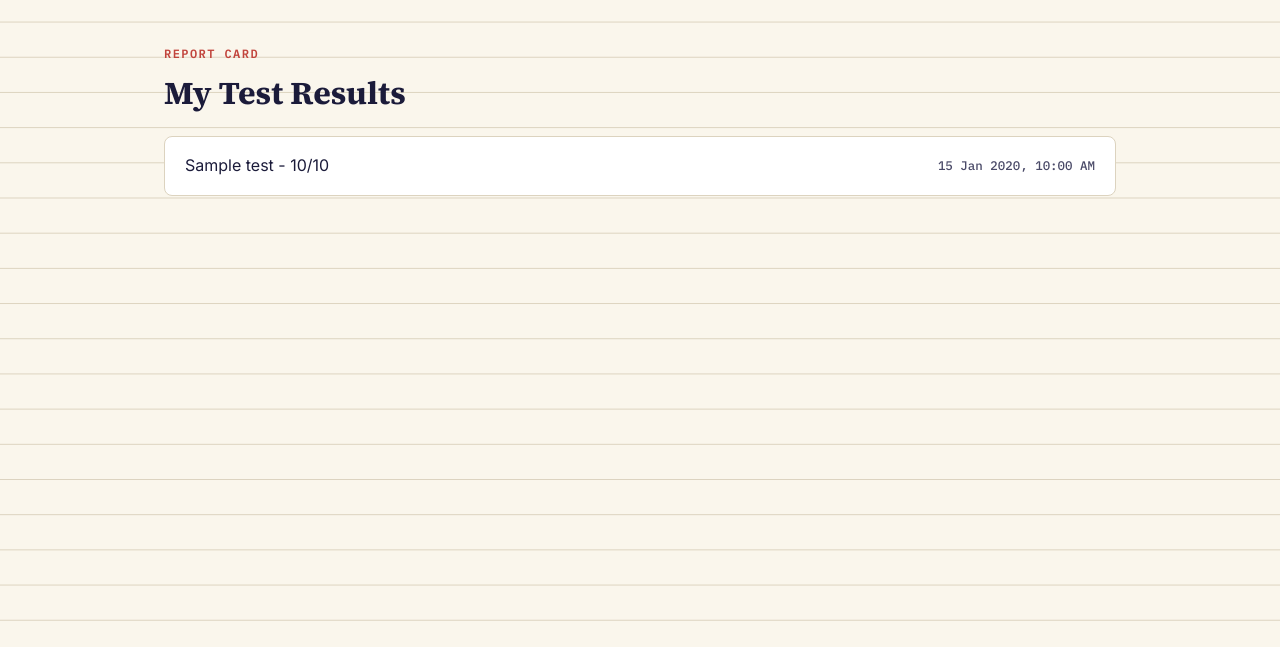
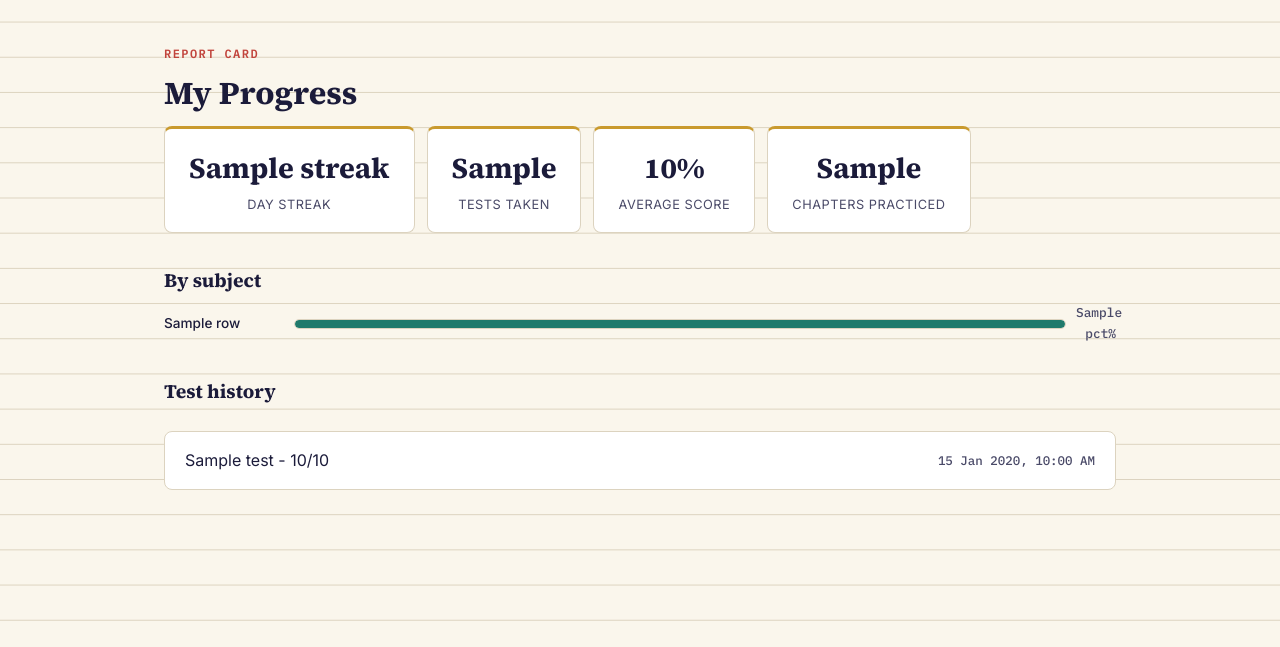
Before and after one commit to Saurabh-18-py/Eduportal, a Django app: template templates/mocktest/my_attempts.html in a window 1280 px wide. Shown: the part 84-731 px from the top of the page. Run offline with Django 3.2, Linux system fonts and the light colour scheme; the template is opened without the code that fills it: most values are stand-ins (such as "Sample title", 1, 10 or a date in 2020).

Commit message:
Add progress dashboard: streak, avg score, subject breakdown

```diff
--- a/static/css/style.css
+++ b/static/css/style.css
@@ -854,3 +854,43 @@ button:focus-visible, a:focus-visible { outline: 2px solid var(--teal); outline-
 @media (max-width: 420px) {
     .install-banner-text { font-size: 0.8rem; }
 }
+
+/* ----- Subject-wise performance bars (progress dashboard) ----- */
+.subject-bars {
+    display: flex;
+    flex-direction: column;
+    gap: 10px;
+    margin-bottom: 24px;
+}
+.subject-bar-row {
+    display: flex;
+    align-items: center;
+    gap: 10px;
+}
+.subject-bar-label {
+    width: 120px;
+    flex-shrink: 0;
+    font-size: 0.85rem;
+    font-weight: 500;
+}
+.subject-bar-track {
+    flex: 1;
+    height: 10px;
+    background: var(--paper-raised);
+    border: 1px solid var(--rule);
+    border-radius: 6px;
+    overflow: hidden;
+}
+.subject-bar-fill {
+    height: 100%;
+    background: var(--teal);
+    border-radius: 6px;
+}
+.subject-bar-pct {
+    width: 40px;
+    flex-shrink: 0;
+    text-align: right;
+    font-family: var(--font-mono);
+    font-size: 0.8rem;
+    color: var(--ink-soft);
+}
--- a/templates/mocktest/my_attempts.html
+++ b/templates/mocktest/my_attempts.html
@@ -2,7 +2,43 @@
 {% block title %}My Results{% endblock %}
 {% block content %}
 <span class="eyebrow">Report Card</span>
-<h1>My Test Results</h1>
+<h1>My Progress</h1>
+
+<div class="stats-grid">
+    <div class="stat-card">
+        <span class="stat-num">{{ streak }}{% if streak > 0 %} 🔥{% endif %}</span>
+        <span class="stat-label">day streak</span>
+    </div>
+    <div class="stat-card">
+        <span class="stat-num">{{ tests_taken }}</span>
+        <span class="stat-label">tests taken</span>
+    </div>
+    <div class="stat-card">
+        <span class="stat-num">{% if overall_avg is not None %}{{ overall_avg }}%{% else %}—{% endif %}</span>
+        <span class="stat-label">average score</span>
+    </div>
+    <div class="stat-card">
+        <span class="stat-num">{{ chapters_practiced }}</span>
+        <span class="stat-label">chapters practiced</span>
+    </div>
+</div>
+
+{% if subject_stats %}
+<h2 class="section-heading">By subject</h2>
+<div class="subject-bars">
+    {% for s in subject_stats %}
+    <div class="subject-bar-row">
+        <span class="subject-bar-label">{{ s.test__subject__name }}</span>
+        <div class="subject-bar-track">
+            <div class="subject-bar-fill" style="width: {{ s.pct }}%;"></div>
+        </div>
+        <span class="subject-bar-pct">{{ s.pct }}%</span>
+    </div>
+    {% endfor %}
+</div>
+{% endif %}
+
+<h2 class="section-heading">Test history</h2>
 <div class="list">
     {% for attempt in attempts %}
     <a class="list-item" href="{% url 'mocktest:result' attempt.id %}">
```
Also changed, not shown: mocktest/views.py (+53 -2 lines).
